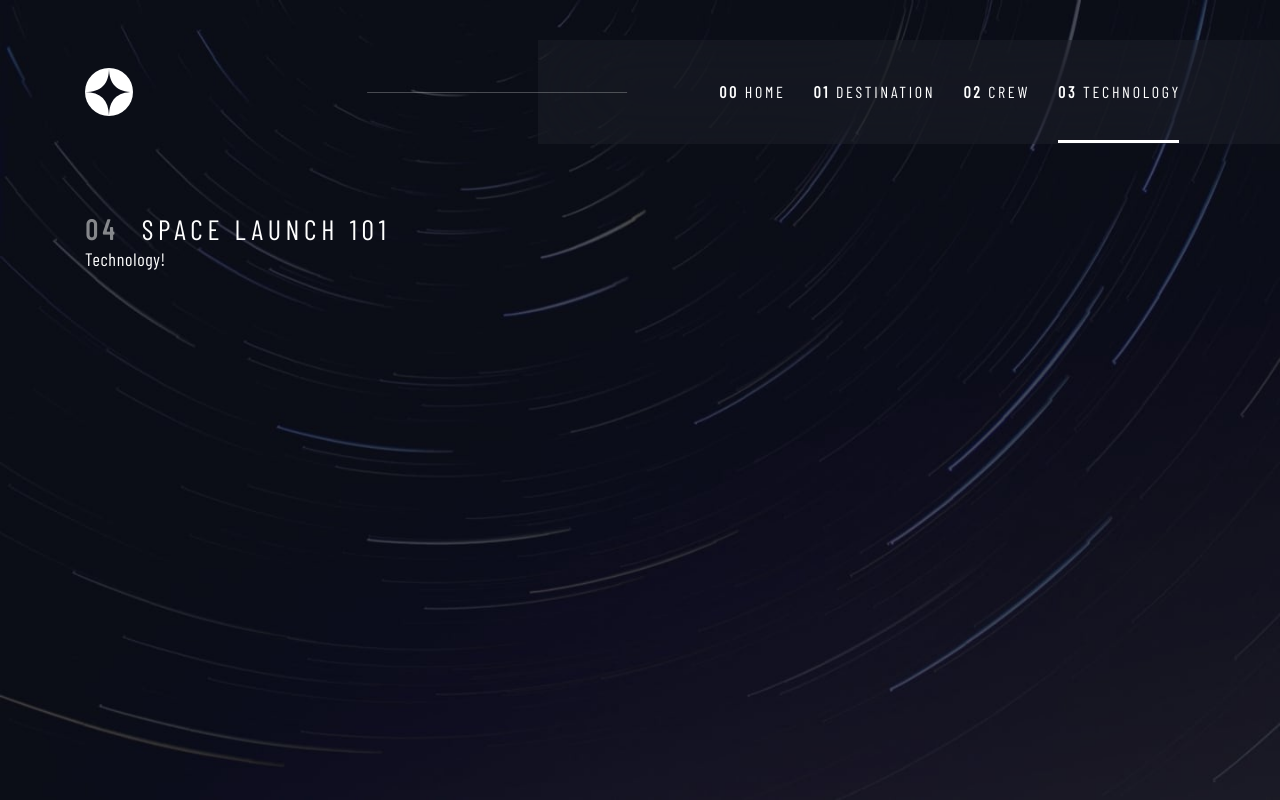
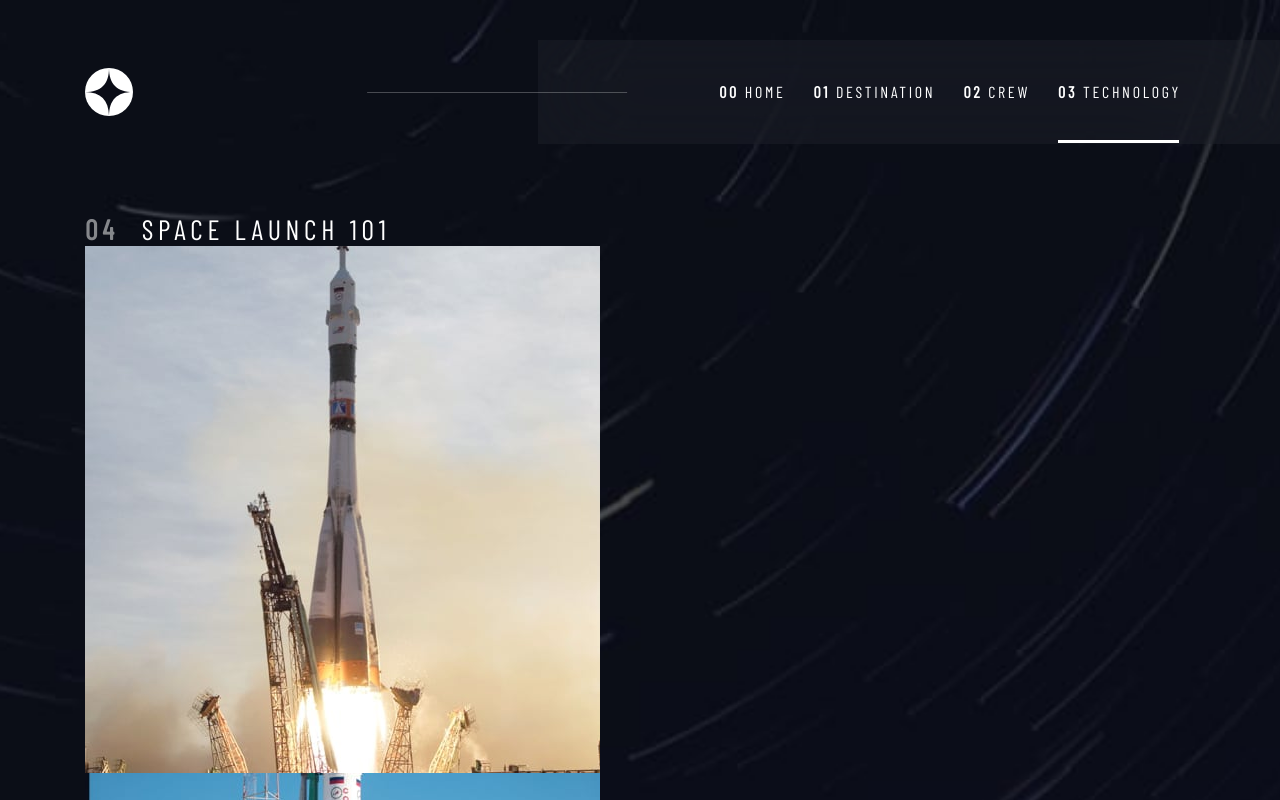
Before and after one commit to Fayozxon/space-tour, a Vue app: page /technology in a window 1280 px wide. Shown: the top 800 px of the page. Built offline with nearby package versions, Linux system fonts and the light colour scheme; a web font is replaced by a local one.

Commit message:
added meta tags

```diff
--- a/index.html
+++ b/index.html
@@ -4,7 +4,25 @@
     <meta charset="UTF-8" />
     <link rel="icon" type="image/png" href="/favicon-32x32.png" />
     <meta name="viewport" content="width=device-width, initial-scale=1.0" />
-    <title>Space Tourism | Frontend Mentor</title>
+
+    <!-- Primary Meta Tags -->
+    <title>Space Tourism | A solution by Fayozxon</title>
+    <meta name="title" content="Space Tourism | A solution by Fayozxon">
+    <meta name="description" content="I solved this challenge using Vite, VueJS, VueRouter and SCSS. On the path I also learned Vue animations and transitions.">
+
+    <!-- Open Graph / Facebook -->
+    <meta property="og:type" content="website">
+    <meta property="og:url" content="https://fm-space-tour.netlify.app/">
+    <meta property="og:title" content="Space Tourism | A solution by Fayozxon">
+    <meta property="og:description" content="I solved this challenge using Vite, VueJS, VueRouter and SCSS. On the path I also learned Vue animations and transitions.">
+    <meta property="og:image" content="./src/assets/preview.jpg">
+
+    <!-- Twitter -->
+    <meta property="twitter:card" content="summary_large_image">
+    <meta property="twitter:url" content="https://fm-space-tour.netlify.app/">
+    <meta property="twitter:title" content="Space Tourism | A solution by Fayozxon">
+    <meta property="twitter:description" content="I solved this challenge using Vite, VueJS, VueRouter and SCSS. On the path I also learned Vue animations and transitions.">
+    <meta property="twitter:image" content="./src/assets/preview.jpg">
   </head>
   <body>
     <div id="app"></div>
--- a/public/data/technology.json
+++ b/public/data/technology.json
@@ -2,24 +2,24 @@
     {
       "name": "Launch vehicle",
       "images": {
-        "portrait": "./assets/technology/image-launch-vehicle-portrait.jpg",
-        "landscape": "./assets/technology/image-launch-vehicle-landscape.jpg"
+        "portrait": "./images/technology/image-launch-vehicle-portrait.jpg",
+        "landscape": "./images/technology/image-launch-vehicle-landscape.jpg"
       },
       "description": "A launch vehicle or carrier rocket is a rocket-propelled vehicle used to carry a payload from Earth's surface to space, usually to Earth orbit or beyond. Our WEB-X carrier rocket is the most powerful in operation. Standing 150 metres tall, it's quite an awe-inspiring sight on the launch pad!"
     },
     {
       "name": "Spaceport",
       "images": {
-        "portrait": "./assets/technology/image-spaceport-portrait.jpg",
-        "landscape": "./assets/technology/image-spaceport-landscape.jpg"
+        "portrait": "./images/technology/image-spaceport-portrait.jpg",
+        "landscape": "./images/technology/image-spaceport-landscape.jpg"
       },
       "description": "A spaceport or cosmodrome is a site for launching (or receiving) spacecraft, by analogy to the seaport for ships or airport for aircraft. Based in the famous Cape Canaveral, our spaceport is ideally situated to take advantage of the Earth’s rotation for launch."
     },
     {
       "name": "Space capsule",
       "images": {
-        "portrait": "./assets/technology/image-space-capsule-portrait.jpg",
-        "landscape": "./assets/technology/image-space-capsule-landscape.jpg"
+        "portrait": "./images/technology/image-space-capsule-portrait.jpg",
+        "landscape": "./images/technology/image-space-capsule-landscape.jpg"
       },
       "description": "A space capsule is an often-crewed spacecraft that uses a blunt-body reentry capsule to reenter the Earth's atmosphere without wings. Our capsule is where you'll spend your time during the flight. It includes a space gym, cinema, and plenty of other activities to keep you entertained."
     }
--- a/src/views/TechnologyView.vue
+++ b/src/views/TechnologyView.vue
@@ -1,5 +1,29 @@
 <script>
+export default {
+    data() {
+        return {
+            technologies: [],
+            technology: '',
+            activeTab: 0
+        }
+    },
+    methods: {
+        async getTechnologyData() {
+            let res = await fetch('data/technology.json');
+            let data = await res.json();
 
+            this.technologies = data;
+        }
+    },
+    computed: {
+        getInformation() {
+            return this.technologies[this.activeTab];
+        }
+    },
+    created() {
+        this.getTechnologyData();
+    }
+}
 </script>
 
 <template>
@@ -9,7 +33,17 @@
                 <span class="number">04</span>
                 SPACE LAUNCH 101
             </h5>
-            <h1>Technology!</h1>
+
+            <div class="destinations-section__tab" v-if="technologies.length">
+                <!-- preloading images -->
+                <img
+                    v-for="technology in technologies"
+                    :src="technology.images.portrait"
+                    style="display: ;"
+                    preload
+                >
+            </div>
+
         </div>
     </section>
 </template>
```
Also changed, not shown: src/assets/preview.jpg (added).
